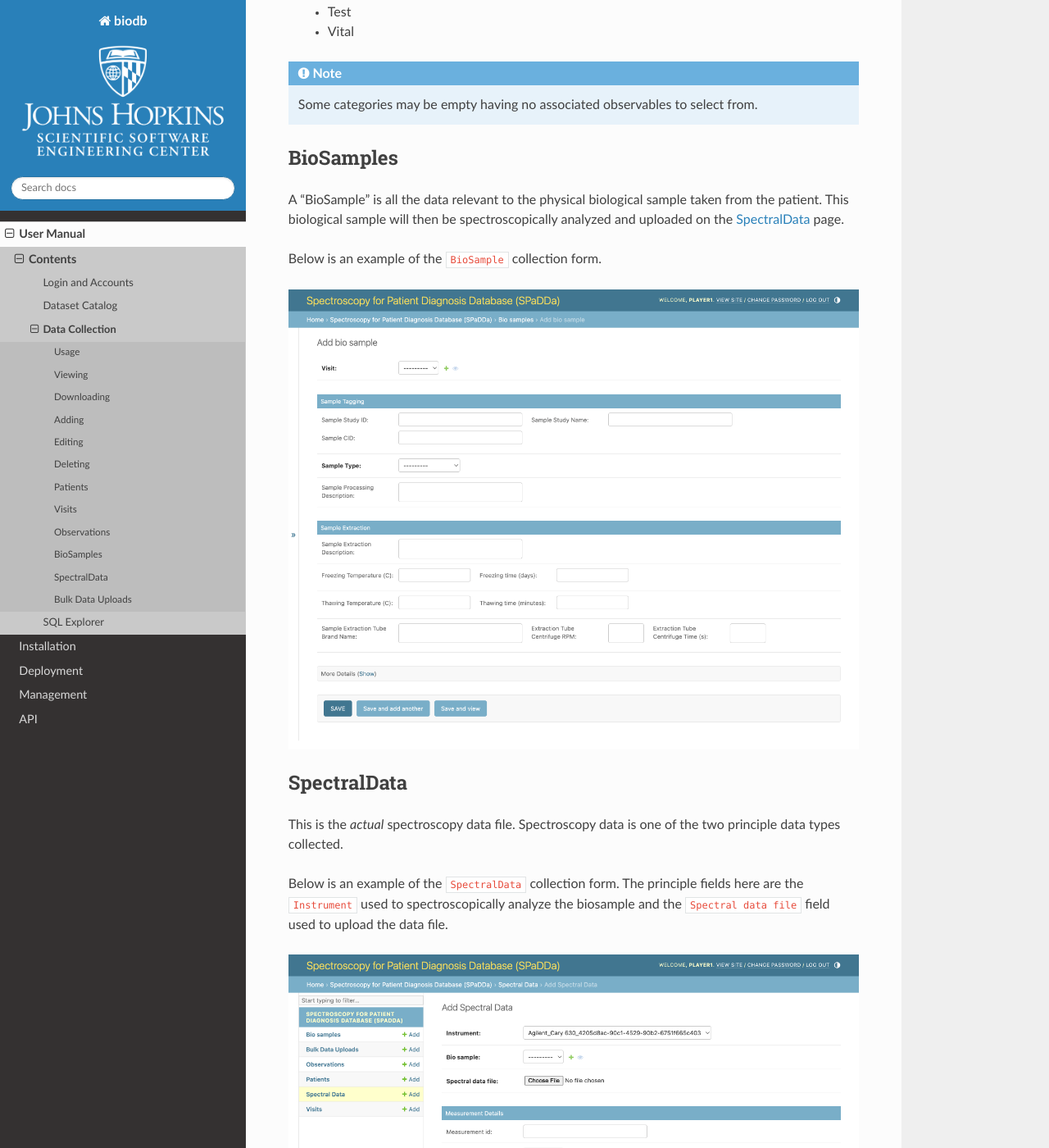
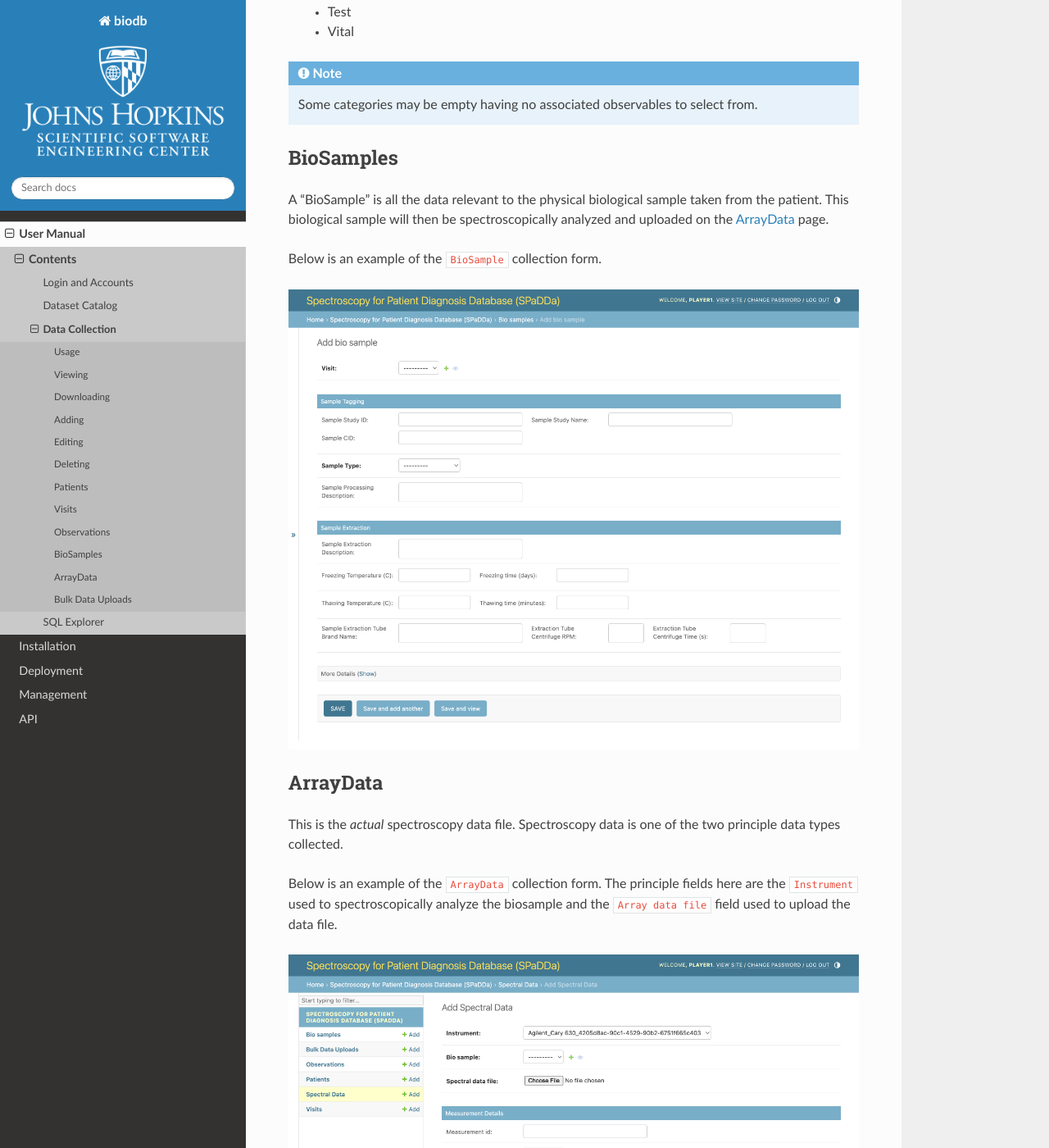
Before and after one commit to ssec-jhu/db-template, a Sphinx documentation site: the page built from docs/source/data_collection.rst, in a window 1280 px wide and 1400 px high, scrolled down 10316 px. Shown: the whole window at 82% size. Built offline with Sphinx 7.4.7 and the Read the Docs theme 2.0.0, drawn with Linux system fonts in a browser that asks for light colours; the version number could not be read and is left out; some of the changed text lies outside the part shown.

Commit message:
Replace spectral -> array in docs
Signed-off-by: James Noss <jnoss@jhu.edu>

```diff
--- a/docs/source/data_collection.rst
+++ b/docs/source/data_collection.rst
@@ -15,7 +15,7 @@
  - Visits_: Every patient's data is contained within the concept of a "visit". This form can be used for collecting additional data for returning patients already in the database.
  - Observations_: Use this form to collect a patient's "observables" that represent a variety of types of meta data. E.g., age, blood pressure, lab test results, comorbidities etc.
  - BioSamples_: Use this form to collect information in regard to how the biological sample was taken, e.g., blood, nasal swab, urine etc. This sample is that processed to collect a patient's spectroscopy data.
- - SpectralData_: Use this form to upload a patient's spectroscopy data associated with the above observables taken at a given visit.
+ - ArrayData_: Use this form to upload a patient's spectroscopy data associated with the above observables taken at a given visit.
  - `Bulk Data Uploads`_: Use this form for convenience to upload multiple patients at the same time (privileged permission required).
 
 Viewing
@@ -40,7 +40,7 @@
 Downloading
 ^^^^^^^^^^^
 
-When viewing data, both the SpectralData_ and `Bulk Data Uploads`_ files can be downloaded by clicking on the relevant URL link for the given view.
+When viewing data, both the ArrayData_ and `Bulk Data Uploads`_ files can be downloaded by clicking on the relevant URL link for the given view.
 
 .. note:: As a security measure the download URLs are only temporary. Attempting to use them once they have expired will not work and will result in a ``AccessDenied`` error. To generate new ones, please refresh the page.
 
@@ -142,21 +142,21 @@
 ^^^^^^^^^^
 
 A "BioSample" is all the data relevant to the physical biological sample taken from the patient.
-This biological sample will then be spectroscopically analyzed and uploaded on the SpectralData_ page.
+This biological sample will then be spectroscopically analyzed and uploaded on the ArrayData_ page.
 
 Below is an example of the ``BioSample`` collection form.
 
 .. image:: ../_static/biosample.png
 
-SpectralData
+ArrayData
 ^^^^^^^^^^^^
 
 This is the *actual* spectroscopy data file.
 Spectroscopy data is one of the two principle data types collected.
 
-Below is an example of the ``SpectralData`` collection form. The principle fields here are the ``Instrument`` used to spectroscopically analyze the biosample and the ``Spectral data file`` field used to upload the data file.
+Below is an example of the ``ArrayData`` collection form. The principle fields here are the ``Instrument`` used to spectroscopically analyze the biosample and the ``Array data file`` field used to upload the data file.
 
-.. image:: ../_static/spectraldata.png
+.. image:: ../_static/arraydata.png
 
 .. note:: Privileged permissions are required to add ``Instruments`` to the database. If you do not see your specific instrument in the selection box, please reach out to the website administrator.
 
@@ -189,7 +189,7 @@
 
 The allowed file formats both data files are ``.csv``, ``.xlsx``, and ``.json``.
 
-The expected data table layout for the ``Spectral data file`` is the same as that stated above for SpectralData_, however, multiple rows are allowed with each representing a single patient's data file.
+The expected data table layout for the ``Array data file`` is the same as that stated above for ArrayData_, however, multiple rows are allowed with each representing a single patient's data file.
 
 The ``Meta data file`` contains *all* other data to be uploaded as a table where each column represents a specific field to be parsed and a row per patient containing the field values.
 
@@ -198,6 +198,6 @@
 Furthermore, since privileged permissions are required to use this form, please reach out to the site administrator for a list of all meta data column names.
 
 Specific examples for each format can be found on `GitHub <https://github.com/ssec-jhu/biodb/tree/main/biodb/apps/uploader/tests/data>`_.
-E.g., `meta_data.csv <https://github.com/ssec-jhu/biodb/blob/main/biodb/apps/uploader/tests/data/meta_data.csv>`_ and `spectral_data.csv <https://github.com/ssec-jhu/biodb/blob/main/biodb/apps/uploader/tests/data/spectral_data.csv>`_.
+E.g., `meta_data.csv <https://github.com/ssec-jhu/biodb/blob/main/biodb/apps/uploader/tests/data/meta_data.csv>`_ and `array_data.csv <https://github.com/ssec-jhu/biodb/blob/main/biodb/apps/uploader/tests/data/array_data.csv>`_.
 
 .. note:: As a security measure the download URLs are only temporary. Attempting to use them once they have expired will not work and will result in a ``AccessDenied`` error. To generate new ones, please refresh the page.
```
Also changed, not shown: docs/source/datasets.rst (+4 -4 lines), docs/_static/arraydata.png (renamed from docs/_static/spectraldata.png).
